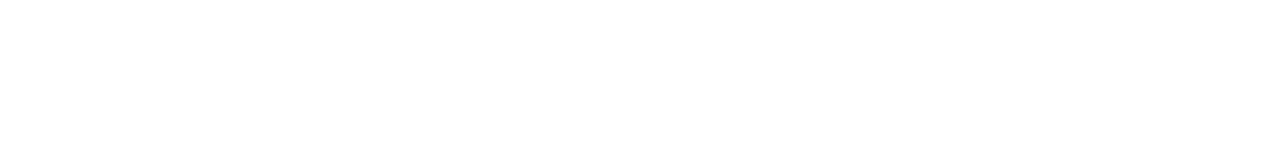
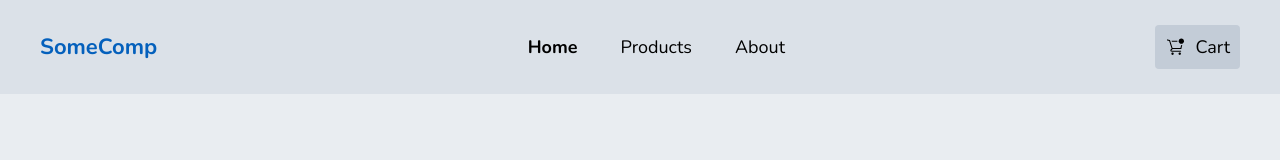
Before and after one commit to fcolanderos/css-tutorial, a plain HTML site: page src/index.html in a window 1280 px wide. Drawn offline with nearby package versions, Linux system fonts and the light colour scheme.

Commit message:
desktop nav module finish

```diff
--- a/src/index.html
+++ b/src/index.html
@@ -7,9 +7,38 @@
     <title>Document</title>
     <link rel="preconnect" href="https://fonts.googleapis.com">
     <link rel="preconnect" href="https://fonts.gstatic.com" crossorigin>
+    <link href="https://fonts.googleapis.com/css2?family=Nunito:wght@400;700&display=swap" rel="stylesheet">
     <link rel="stylesheet" href="main.css">
 </head>
 <body>
-
+    <header>
+        <div class="wrapper navbar">
+            <a href="#" class="logo">SomeComp</a>
+            <nav>
+                <ul>
+                    <li><a href="#" class="active">Home</a></li>
+                    <li><a href="#">Products</a></li>
+                    <li><a href="#">About</a></li>
+                </ul>
+            </nav>
+            <a href="#" class="cart">
+                <svg width="20" height="19" viewBox="0 0 20 19" fill="none" xmlns="http://www.w3.org/2000/svg">
+                    <g clip-path="url(#clip0_703_38)">
+                        <path d="M7.53528 16.8889C8.19112 16.8889 8.72278 16.3572 8.72278 15.7014C8.72278 15.0455 8.19112 14.5139 7.53528 14.5139C6.87944 14.5139 6.34778 15.0455 6.34778 15.7014C6.34778 16.3572 6.87944 16.8889 7.53528 16.8889Z" fill="black"/>
+                        <path d="M14.75 16.8889C15.4058 16.8889 15.9375 16.3572 15.9375 15.7014C15.9375 15.0455 15.4058 14.5139 14.75 14.5139C14.0942 14.5139 13.5625 15.0455 13.5625 15.7014C13.5625 16.3572 14.0942 16.8889 14.75 16.8889Z" fill="black"/>
+                        <path d="M12.412 3.69444C12.3879 3.51953 12.3756 3.34322 12.375 3.16666C12.3756 2.99011 12.3879 2.81379 12.412 2.63889H6.56418L6.90723 3.69444H12.412Z" fill="black"/>
+                        <path d="M16.3333 7.12501H16.1117L15.4519 10.0278H7.53526L5.12332 2.39084C5.09723 2.30981 5.05193 2.23629 4.99127 2.17655C4.93062 2.11681 4.85641 2.07264 4.77499 2.04779L2.6111 1.38279C2.54456 1.36234 2.47465 1.3552 2.40535 1.36177C2.33606 1.36835 2.26873 1.3885 2.20723 1.42109C2.08301 1.48691 1.99003 1.59938 1.94874 1.73376C1.90744 1.86814 1.92122 2.01341 1.98704 2.13763C2.05286 2.26185 2.16533 2.35483 2.29971 2.39612L4.19443 2.97668L6.61693 10.6295L5.75138 11.3367L5.68277 11.4053C5.46866 11.652 5.34731 11.9657 5.3396 12.2923C5.3319 12.6189 5.43832 12.9379 5.64054 13.1945C5.78439 13.3694 5.96719 13.5082 6.1743 13.5999C6.38142 13.6915 6.60711 13.7334 6.83332 13.7222H15.6419C15.7819 13.7222 15.9161 13.6666 16.0151 13.5676C16.1141 13.4687 16.1697 13.3344 16.1697 13.1945C16.1697 13.0545 16.1141 12.9202 16.0151 12.8213C15.9161 12.7223 15.7819 12.6667 15.6419 12.6667H6.74888C6.6881 12.6646 6.62889 12.6469 6.57696 12.6152C6.52503 12.5836 6.48213 12.5391 6.45242 12.486C6.42271 12.433 6.40718 12.3732 6.40734 12.3124C6.4075 12.2515 6.42333 12.1918 6.45332 12.1389L7.72527 11.0833H15.8742C15.9962 11.0863 16.1154 11.0469 16.2116 10.9719C16.3079 10.8968 16.3751 10.7907 16.4019 10.6717L17.2305 7.02473C16.9363 7.09222 16.6352 7.12586 16.3333 7.12501Z" fill="black"/>
+                        <path d="M16.3333 5.80555C17.7908 5.80555 18.9722 4.62408 18.9722 3.16666C18.9722 1.70924 17.7908 0.527771 16.3333 0.527771C14.8759 0.527771 13.6945 1.70924 13.6945 3.16666C13.6945 4.62408 14.8759 5.80555 16.3333 5.80555Z" fill="black"/>
+                    </g>
+                    <defs>
+                        <clipPath id="clip0_703_38">
+                            <rect width="19" height="19" fill="white" transform="translate(0.5)"/>
+                        </clipPath>
+                    </defs>
+                </svg>
+                <p>Cart</p>
+            </a>
+        </div>
+    </header>
 </body>
 </html>
--- a/src/main.css
+++ b/src/main.css
@@ -0,0 +1,76 @@
+html {
+    font-size: 62.5%;
+}
+
+body {
+    background-color: #E9EDF1;
+    font-family: 'Nunito', sans-serif;
+    margin: 0;
+}
+
+header {
+    background-color: #DBE1E8;
+    padding: 2.5em;
+}
+
+.wrapper {
+    max-width: 1200px;
+    margin:  0 auto;
+}
+
+.navbar {
+    display: flex;
+    justify-content: space-between;
+    align-items: center;
+}
+
+a {
+    text-decoration: none;
+}
+
+a.logo {
+    color: #0460BC;
+    font-size: 2.2rem;
+    font-weight: bold;
+}
+
+a.cart {
+    background-color: #C3CCD7;
+    color: black;
+    font-size: 1.8rem;
+    display: flex;
+    align-items: center;
+    gap: 1rem;
+    padding: 1rem;
+    border-radius: .4rem;
+}
+
+a.cart p {
+    margin: 0;
+}
+
+a.cart:hover {
+    background-color: #B5C0CE;
+}
+
+ul {
+    list-style-type: none;
+    margin: 0;
+    padding: 0;
+    display: flex;
+    gap: 4.3em;
+}
+
+ul li a {
+    font-size: 1.8rem;
+    color: black;
+    font-weight: 400;
+}
+
+ul li a.active {
+    font-weight: bold;
+}
+
+ul li a:hover {
+    color: #0460BC;
+}
```
